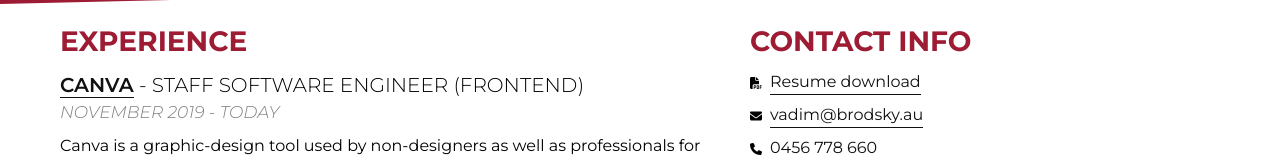
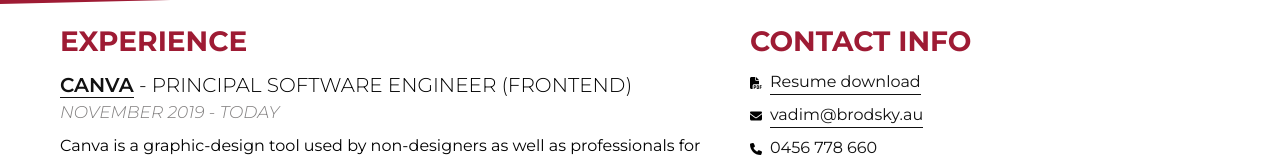
Before and after one commit to jamiejakov/vadim.brodsky.au, a React (Vite) app: page / in a window 1280 px wide. Shown: the part 236-394 px from the top of the page. Built offline with nearby package versions, Linux system fonts and the light colour scheme.

Commit message:
update title to principal

```diff
--- a/src/sections/Experience.tsx
+++ b/src/sections/Experience.tsx
@@ -6,7 +6,7 @@
     <Block
       title="Canva"
       url="https://canva.com"
-      subtitle="Staff Software Engineer (Frontend)"
+      subtitle="Principal Software Engineer (Frontend)"
       startDate="November 2019"
       endDate="Today"
     >
```
